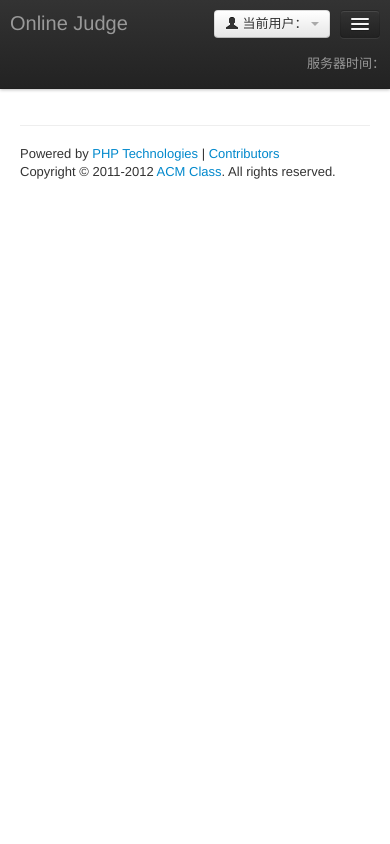
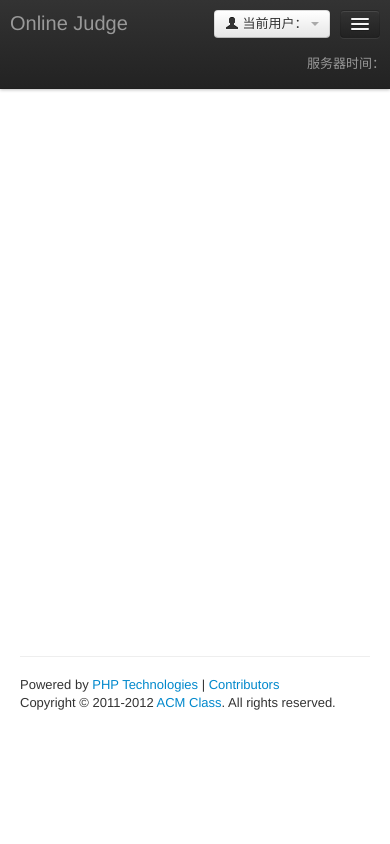
Before and after one commit to xjia1/oj, a PHP site: the page made by app/views/home/index.php in a window 390 px wide. Run offline with PHP 8.4, Linux system fonts and the light colour scheme; the template is opened without the code that fills it, so the values that code supplies are empty; some libraries are stand-ins or nearby versions.

Commit message:
Push down the footer

```diff
--- a/app/views/layout/footer.php
+++ b/app/views/layout/footer.php
@@ -1,5 +1,10 @@
+<div id="push"></div>
+</div> <!-- /container -->
+</div><!--wrap-->
+
+<div class="footer">
+  <div class="container">
   	<hr>
-<footer>
 	Powered by <a href="http://php.net/">PHP Technologies</a> |
   	<a href="<?php echo SITE_BASE; ?>/page/contributors">Contributors</a>
   	<br>
@@ -7,8 +12,9 @@
   	All rights reserved.
   	<br>
   	<?php profiler_dump(); ?>
-</footer>
-</div> <!-- /container -->
+  </div>
+</div>
+
 <script src="<?php echo ASSET_JS; ?>/js/jquery.min.js"></script>
 <script src="<?php echo ASSET_JS; ?>/js/bootstrap.min.js"></script>
 <script src="<?php echo ASSET_JS; ?>/js/prettify.js"></script>
--- a/app/views/layout/header.php
+++ b/app/views/layout/header.php
@@ -123,6 +123,7 @@
     </div>
   </div>
 </div>
+<div id="wrap">
 <div class="container">
 <?php if (fMessaging::check('warning')): ?>
 <div class="alert">
--- a/css/prettify.css
+++ b/css/prettify.css
@@ -28,3 +28,38 @@ ol.linenums li {
   line-height: 18px;
   text-shadow: 0 1px 0 #fff;
 }
+
+html,
+body {
+    height: 100%;
+    /* The html and body elements cannot have any padding or margin. */
+  }
+
+/* Wrapper for page content to push down footer */
+#wrap {
+    min-height: 70%;
+    /*Pull up footer or it will be out of the screen*/
+    height: auto !important;
+    height: 100%;
+    /* Negative indent footer by it's height */
+    margin: 0 auto -60px;
+  }
+
+/* Set the fixed height of the footer here */
+#push,
+#footer {
+    height: 60px;
+  }
+#footer {
+    background-color: #f5f5f5;
+  }
+
+/* Lastly, apply responsive CSS fixes as necessary */
+@media (max-width: 767px) {
+    #footer {
+          margin-left: -20px;
+          margin-right: -20px;
+          padding-left: 20px;
+          padding-right: 20px;
+        }
+  }
```
Lines whose indentation alone changed are shown as unchanged.
